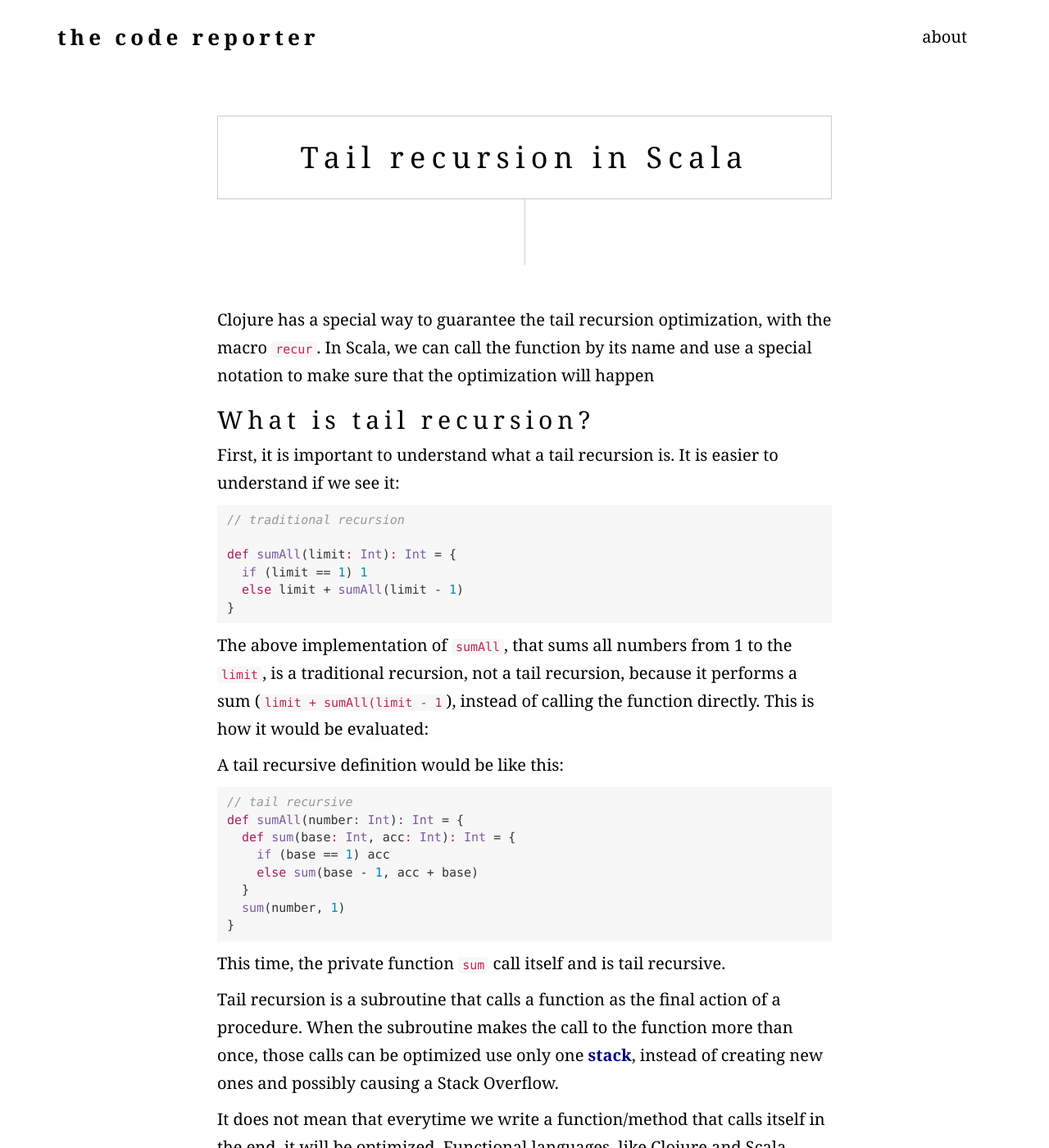
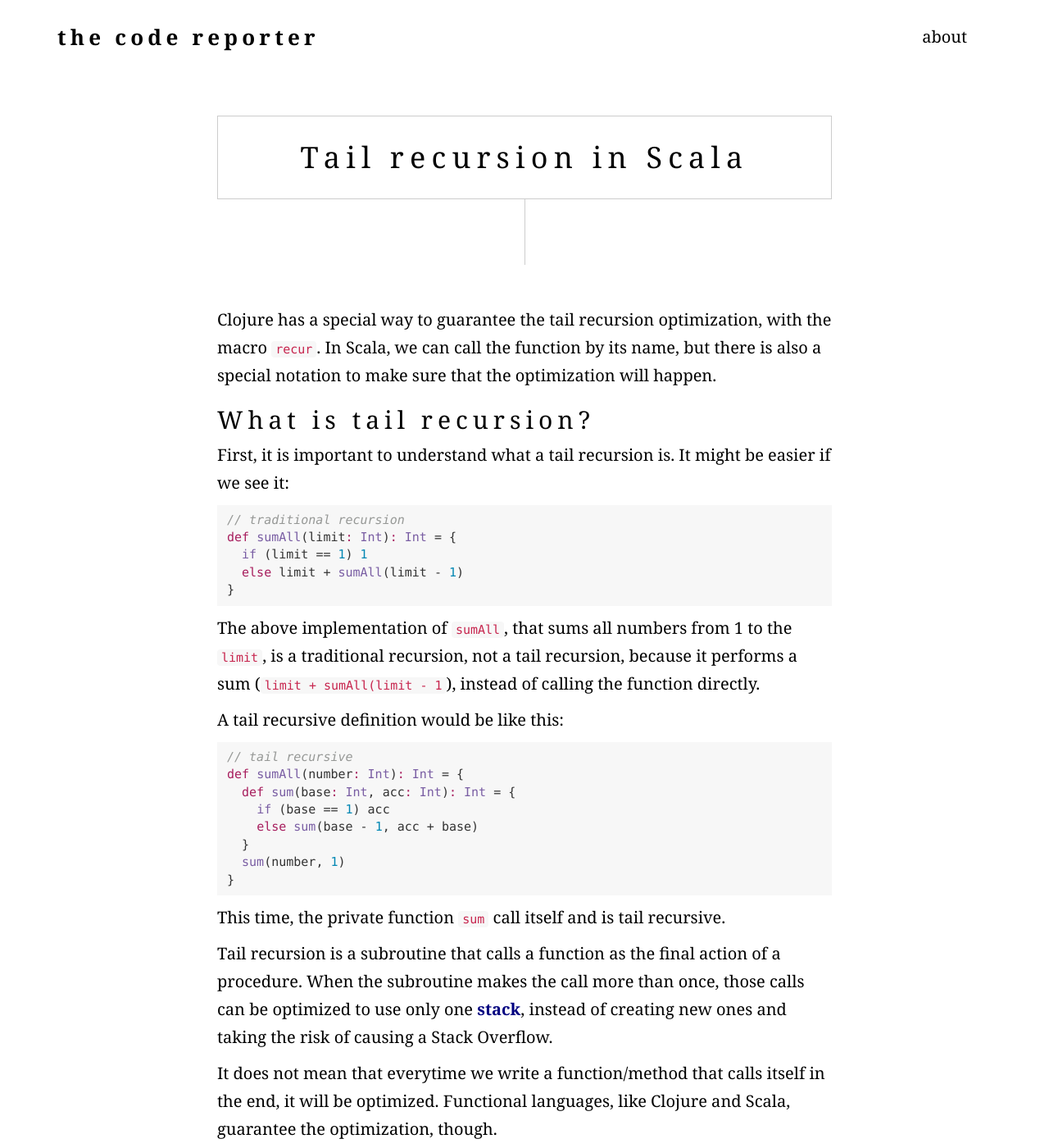
Before and after one commit to pwdd/pwdd.github.io, a Jekyll site: the page built from _posts/2016-10-05-tail-recursion-in-scala.md, in a window 1280 px wide and 1400 px high. Shown: the whole window at 82% size. Built offline with Jekyll 4.4.1, drawn with Linux system fonts in a browser that asks for light colours; nearby versions of some CDN libraries; some web fonts are replaced; some of the changed text lies outside the part shown.

Commit message:
reword tail recursion

````diff
--- a/_posts/2016-10-05-tail-recursion-in-scala.md
+++ b/_posts/2016-10-05-tail-recursion-in-scala.md
@@ -6,22 +6,21 @@ category: apprenticeship
 tags: [scala]
 ---
 
-Clojure has a special way to guarantee the tail recursion optimization, with the macro `recur`. In Scala, we can call the function by its name and use a special notation to make sure that the optimization will happen <!--more-->
+Clojure has a special way to guarantee the tail recursion optimization, with the macro `recur`. In Scala, we can call the function by its name, but there is also a special notation to make sure that the optimization will happen. <!--more-->
 
 ## What is tail recursion?
 
-First, it is important to understand what a tail recursion is. It is easier to understand if we see it:
+First, it is important to understand what a tail recursion is. It might be easier if we see it:
 
 ```scala
 // traditional recursion
-
 def sumAll(limit: Int): Int = {
   if (limit == 1) 1
   else limit + sumAll(limit - 1)
 }
 ```
 
-The above implementation of `sumAll`, that sums all numbers from 1 to the `limit`, is a traditional recursion, not a tail recursion, because it performs a sum (`limit + sumAll(limit - 1`), instead of calling the function directly. This is how it would be evaluated:
+The above implementation of `sumAll`, that sums all numbers from 1 to the `limit`, is a traditional recursion, not a tail recursion, because it performs a sum (`limit + sumAll(limit - 1`), instead of calling the function directly.
 
 A tail recursive definition would be like this:
 
@@ -38,13 +37,14 @@ def sumAll(number: Int): Int = {
 
 This time, the private function `sum` call itself and is tail recursive.
 
-Tail recursion is a subroutine that calls a function as the final action of a procedure. When the subroutine makes the call to the function more than once, those calls can be optimized use only one [stack](https://8thlight.com/blog/doug-bradbury/2015/04/27/stack-overflow.html), instead of creating new ones and possibly causing a Stack Overflow.
+Tail recursion is a subroutine that calls a function as the final action of a procedure. When the subroutine makes the call more than once, those calls can be optimized to use only one [stack](https://8thlight.com/blog/doug-bradbury/2015/04/27/stack-overflow.html), instead of creating new ones and taking the risk of causing a Stack Overflow.
 
 It does not mean that everytime we write a function/method that calls itself in the end, it will be optimized. Functional languages, like Clojure and Scala, guarantee the optimization, though.
 
 In Clojure, the way to guarantee it is to use the macro `recur`, instead of the name of the function:
 
 ```clojure
+; tail recursive
 (defn factorial
   [number]
   (loop [base number
@@ -96,14 +99,14 @@ import scala.annotation.tailrec
 
 @tailrec
 def factorial(number:Int) : Int = {
-    if (number == 1) 1
-    else number * factorial (number - 1)
+  if (number == 1) 1
+  else number * factorial (number - 1)
 }
 
 factorial(5)
 // <console>: error: could not optimize @tailrec annotated method factorial: it contains a recursive call not in tail position
-//           else number * factorial (number - 1)
-//                       ^
+//            else number * factorial (number - 1)
+//                        ^
 ```
 
-The error shows that the `factorial` function does not have a recursive call at the end: it does not only call a function, but it also makes a multiplication with the result of the call to that function. If we had not used the `@tailrec` annotation, we would get a `StackOverflow` error when trying to use the function on big numbers.
+The error shows that the `factorial` function does not have a tail recursive call at the end. If we had not used the `@tailrec` annotation, we would get a `StackOverflow` error when trying to use the function on big numbers.
````
Also changed, not shown: other parts of _posts/2016-10-05-tail-recursion-in-scala.md (+3 -0 lines).
